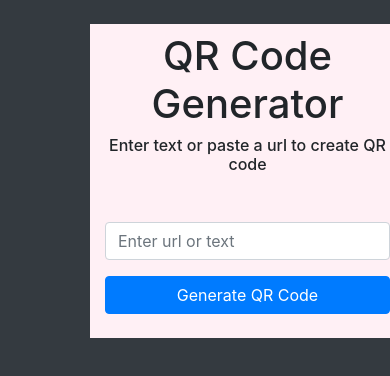
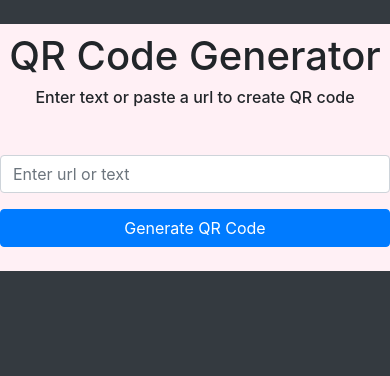
Before and after one commit to surajkumarchowdhry/QR-Code-Generator, a plain HTML site: page index.html in a window 390 px wide. Drawn offline with nearby package versions, Linux system fonts and the light colour scheme.

Commit message:
mobile responsive  commit

```diff
--- a/index.html
+++ b/index.html
@@ -15,10 +15,8 @@
   <body class="bg-dark">
     <div class="conatiner mt-4">
       <div class="row">
-        <div
-          class="col-md-6 offset-3 offset-3"
-          style="background-color: lavenderblush"
-        >
+        <div class="col-md-3"></div>
+        <div class="col-md-6" style="background-color: lavenderblush">
           <h1 class="text-center mt-2">QR Code Generator</h1>
           <h6 class="text-center">
             Enter text or paste a url to create QR code
@@ -37,6 +35,7 @@
 
           <div class="container text-center mb-4 qr-img"></div>
         </div>
+        <div class="col-md-3"></div>
       </div>
     </div>
     <!-- jQuery library -->
```
